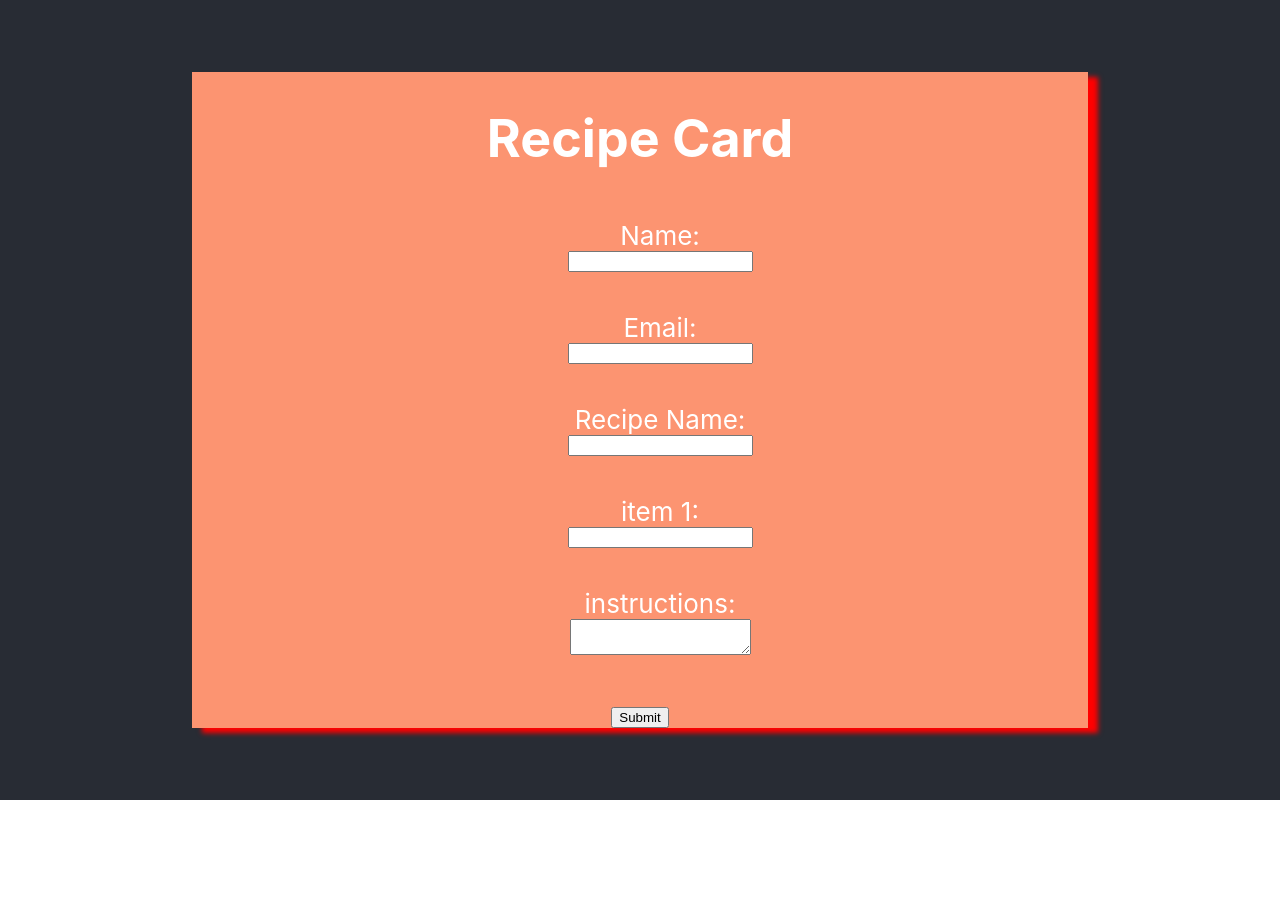
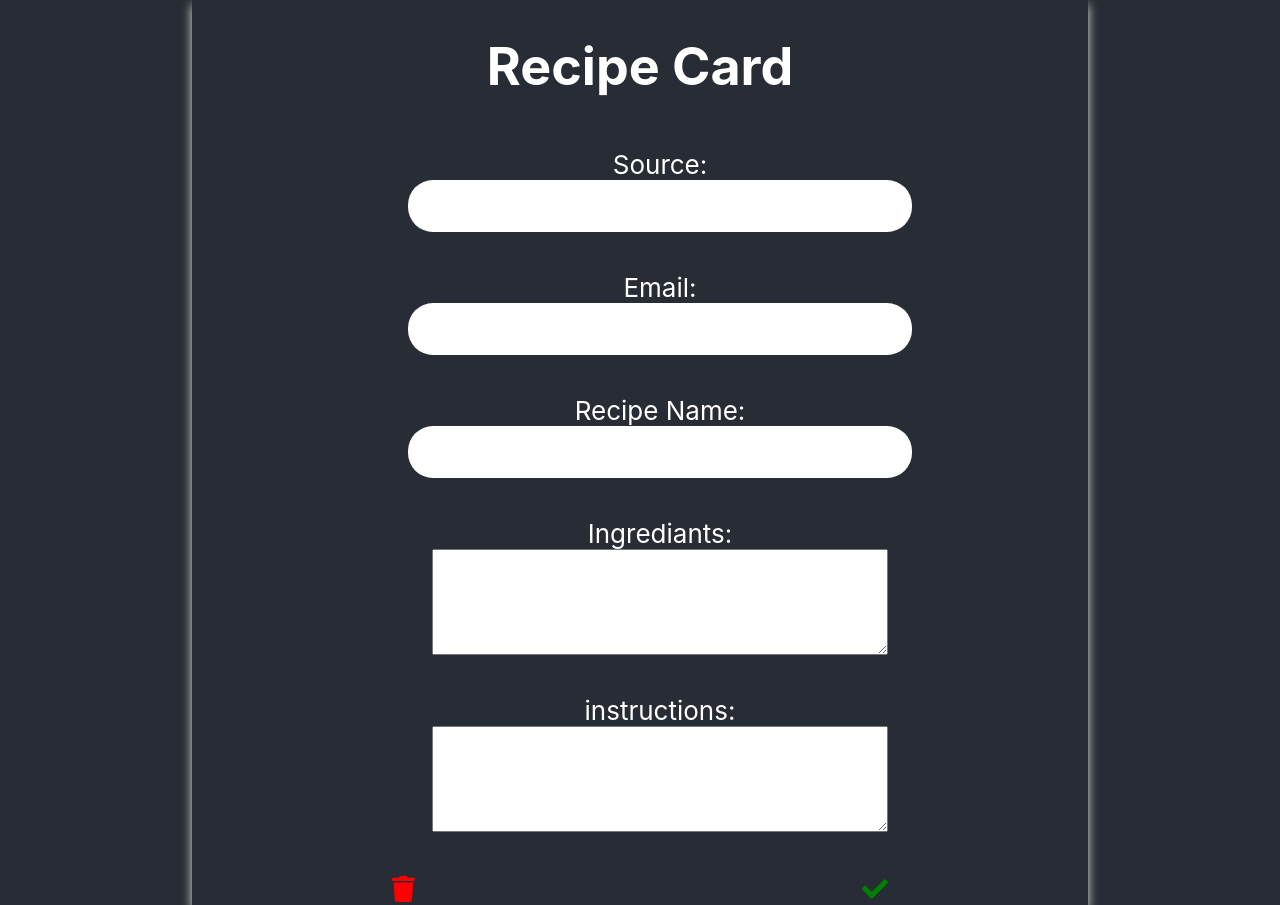
Before and after one commit to secretFamiltRecipiesCookbook/frontEnd, a React (Create React App) app in the folder recipies/: page / in a window 1280 px wide. Before the commit the page ends 800 px from the top, so only its background shows below. Built offline with nearby package versions, Linux system fonts and the light colour scheme.

Commit message:
added some font awesome icons

```diff
--- a/recipies/package.json
+++ b/recipies/package.json
@@ -3,6 +3,9 @@
   "version": "0.1.0",
   "private": true,
   "dependencies": {
+    "@fortawesome/fontawesome-svg-core": "^1.2.35",
+    "@fortawesome/free-solid-svg-icons": "^5.15.3",
+    "@fortawesome/react-fontawesome": "^0.1.14",
     "@testing-library/jest-dom": "^5.12.0",
     "@testing-library/react": "^11.2.6",
     "@testing-library/user-event": "^12.8.3",
--- a/recipies/src/RecipeForm.css
+++ b/recipies/src/RecipeForm.css
@@ -6,11 +6,11 @@ RGBA(155,180,236,1)-skyblue
 RGBA(252,148,113,1)-tan
 RGBA(240,29,28,1)-red
 */
+
 .container{
-    background-color:RGBA(252,148,113,1);
-    height:80%;
+    height:auto;
     width:70%;
-    box-shadow: 10px 5px 5px red;
+    box-shadow: 0px 5px 10px RGBA(225,226,224,1);
 }
 
 ul{
@@ -25,3 +25,15 @@ align-items: center;
 padding:1rem;
 margin:0.5rem;
 }
+
+input{
+    border-radius: 25px;
+    border:none;
+    width:500px;
+    height:50px;
+}
+
+textarea{
+    width:450px;
+    height:100px;
+}
--- a/recipies/src/RecipeForm.js
+++ b/recipies/src/RecipeForm.js
@@ -1,22 +1,32 @@
 import React, { useState } from 'react';
 import './RecipeForm.css';
 import axios from "axios";
+import { FontAwesomeIcon } from '@fortawesome/react-fontawesome'
+import { faCheck, faCoffee, faEdit, faTrash } from '@fortawesome/free-solid-svg-icons'
+import styled from 'styled-components'
 
+const Trash = styled.span`
+color:red;
+`
+const Check = styled.span`
+color:green;
+margin-left:50%;
+`
 
 const recipes = [
-    {name:'', email:'', recipeName:'', item1:'', instructions:''}
+    {source:'', email:'', recipeName:'', ingrediants:'', instructions:''}
 ]
 
 const initialValues = {
-    name: '',
+    source: '',
     email:'',
     recipeName: '',
-    item1:'',
+    ingrediants:'',
     instructions:'',
 }
 
 function Recipe(){
-    const [user, setUser] = useState(recipes);
+    const [recipe, setRecipe] = useState(recipes);
     const [formValues, setFormValues] = useState(initialValues);
 
 
@@ -29,14 +39,14 @@ function Recipe(){
 
     const submit = ev => {
         ev.preventDefault();
-        const newUser = {
-            name: formValues.name,
+        const newRecipe = {
+            source: formValues.source,
             email: formValues.email,
             recipeName: formValues.recipeName,
-            item1: formValues.item1,
+            ingrediants: formValues.ingrediants,
             instructions: formValues.instructions,
         }
-        axios.post('https://reqres.in/api/orders', newUser)
+        axios.post('https://reqres.in/api/orders', newRecipe)
         .then(res => {
             setFormValues(initialValues)
             console.log(initialValues)
@@ -49,28 +59,28 @@ function Recipe(){
     return (
             <div className='container'>
                 <h1>Recipe Card</h1>
-                {user.map((user,asd) => {
+                {recipe.map((recipe,asd) => {
                     return(
                         <div key={asd}>
-                            {user.name} {user.email} {user.recipeName} {user.instructions}
+                            {recipe.source} {recipe.email} {recipe.recipeName} {recipe.instructions}
                         </div>
                     )
                 })}
                 <form onSubmit={submit}>
                     <ul>
                     <li>
-                    Name:<input
+                    Source:<input
                         type='text'
                         onChange={change}
-                        value={formValues.name}
-                        name='name'
+                        value={formValues.source}
+                        name='source'
                         />
                     </li>
                     <li>
                     Email:<input
                         type='text'
                         onChange={change}
-                        value={formValues.eamil}
+                        value={formValues.email}
                         name='email'
                         />
                     </li>
@@ -83,11 +93,11 @@ function Recipe(){
                         />
                     </li>
                     <li>
-                    item 1:<input
+                    Ingrediants:<textarea
                         type='text'
                         onChange={change}
-                        value={formValues.item1}
-                        name='item1'
+                        value={formValues.ingrediants}
+                        name='ingrediants'
                         />
                     </li>
                     <li>
@@ -95,12 +105,17 @@ function Recipe(){
                         type='text'
                         onChange={change}
                         value={formValues.instructions}
-                        name='name'
+                        name='instructions'
                         />
                     </li>
                     </ul>
                 </form>
-                <button>Submit</button>
+                    <Trash>
+                        <FontAwesomeIcon icon={faTrash}></FontAwesomeIcon>
+                    </Trash>
+                    <Check>
+                        <FontAwesomeIcon icon={faCheck}></FontAwesomeIcon>
+                    </Check>
             </div>
     )
 }
```
Also changed, not shown: 2 other files (tests, documents, lock files or other folders).
